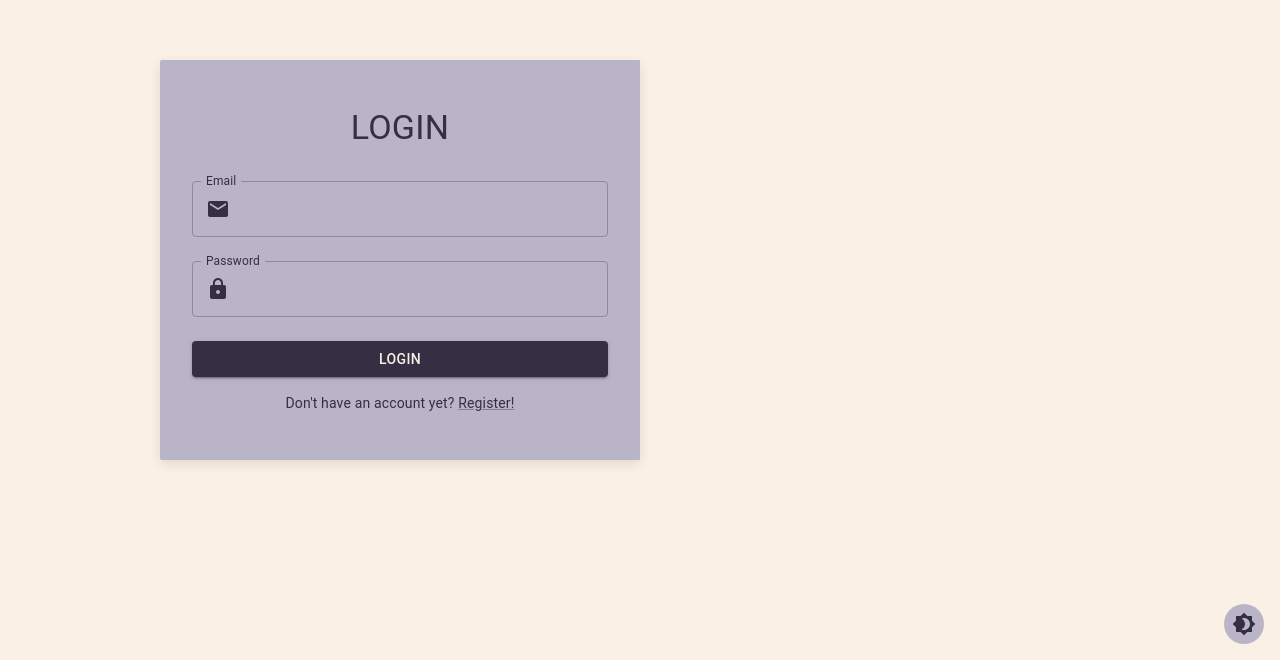
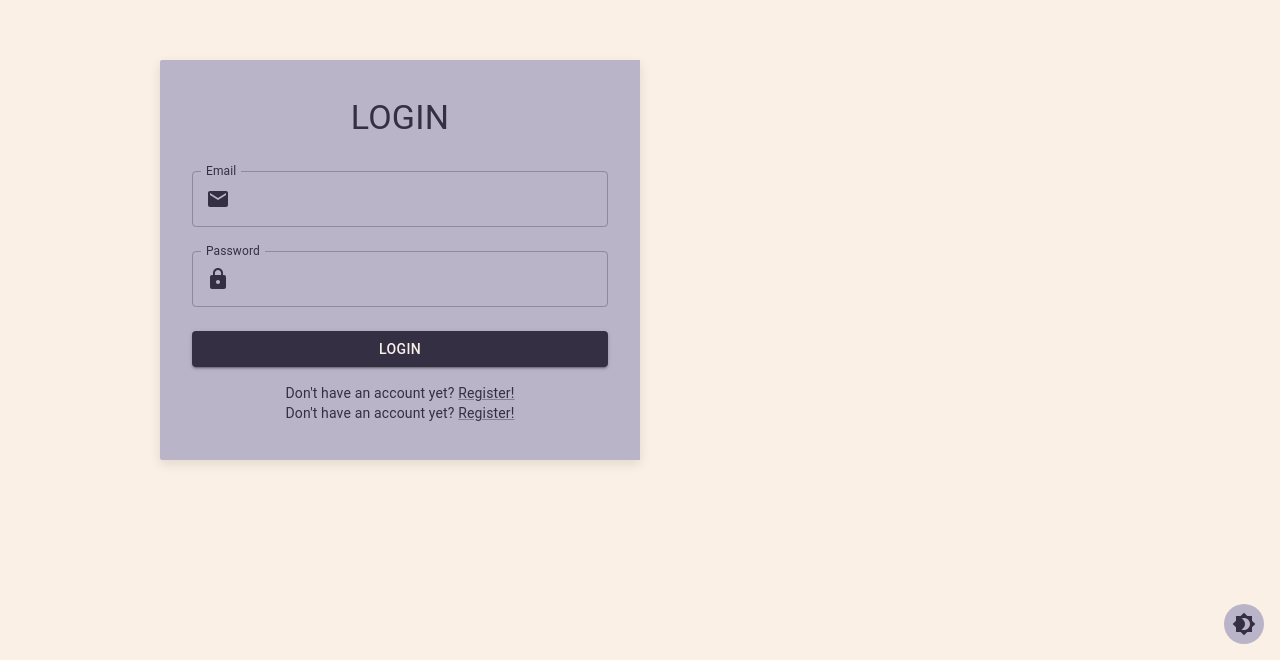
Before and after one commit to bmoralesKrugerschool/front-end-flats-final, a React (Vite) app: page /login in a window 1280 px wide. Shown: the part 140-800 px from the top of the page. Built offline with nearby package versions, Linux system fonts and the light colour scheme; no server answers.

Commit message:
Reseteo de contrasena

```diff
--- a/src/pages/LoginPage.jsx
+++ b/src/pages/LoginPage.jsx
@@ -143,6 +143,9 @@ const LoginPage = () => {
           <Typography variant="body2" sx={{ color: themeMode === 'dark' ? '#FAF0E6' : '#352F44' }}>
             Don't have an account yet? <Link href="/register" sx={{ color: themeMode === 'dark' ? '#FAF0E6' : '#352F44' }}>Register!</Link>
           </Typography>
+          <Typography variant="body2" sx={{ color: themeMode === 'dark' ? '#FAF0E6' : '#352F44' }}>
+            Don't have an account yet? <Link href="/" sx={{ color: themeMode === 'dark' ? '#FAF0E6' : '#352F44' }}>Register!</Link>
+          </Typography>
         </Box>
         <Box sx={{
           width: '60vh',
```
Also changed, not shown: src/pages/password/ResetPasswordPage.jsx (added), src/pages/password/SendCodePage.jsx (added).
